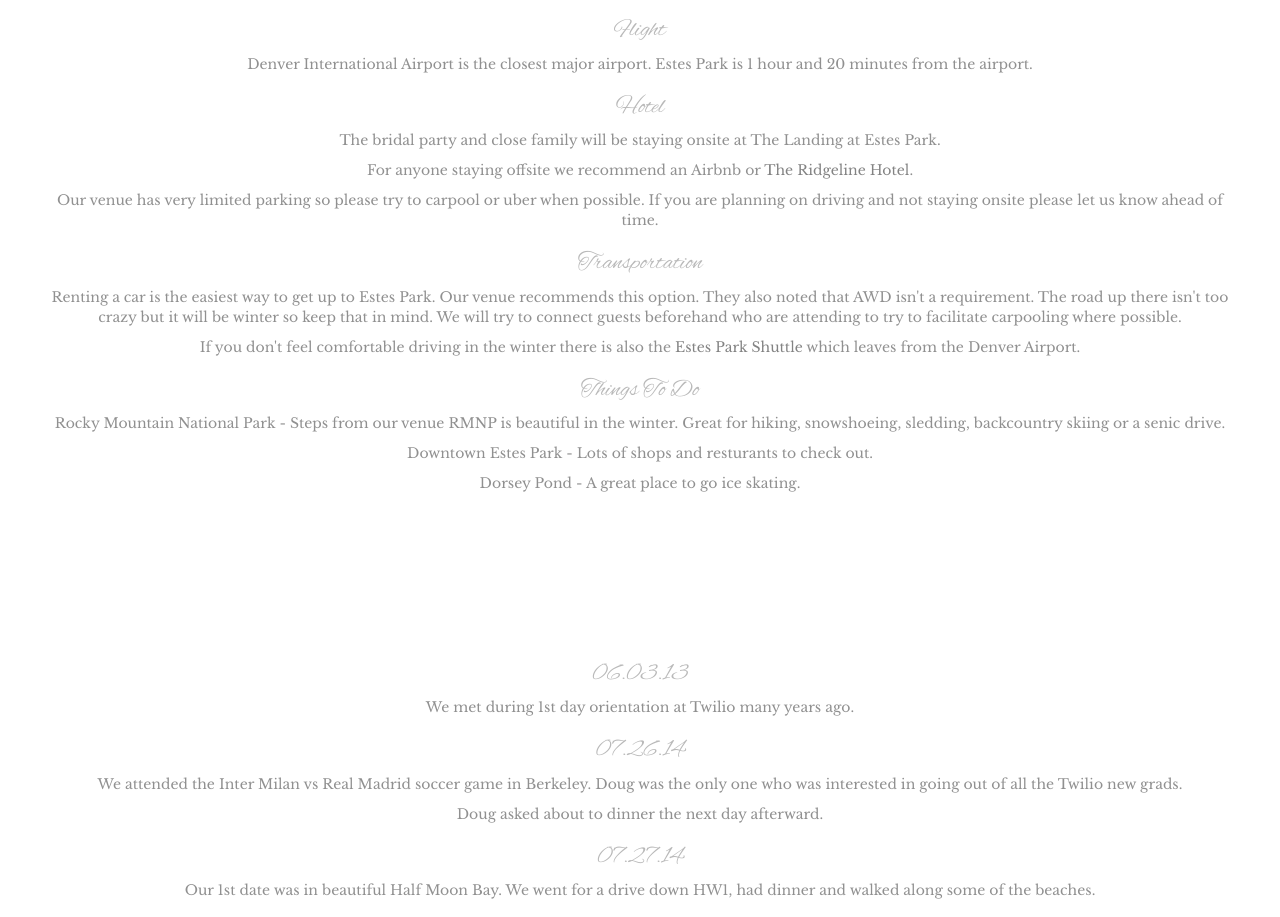
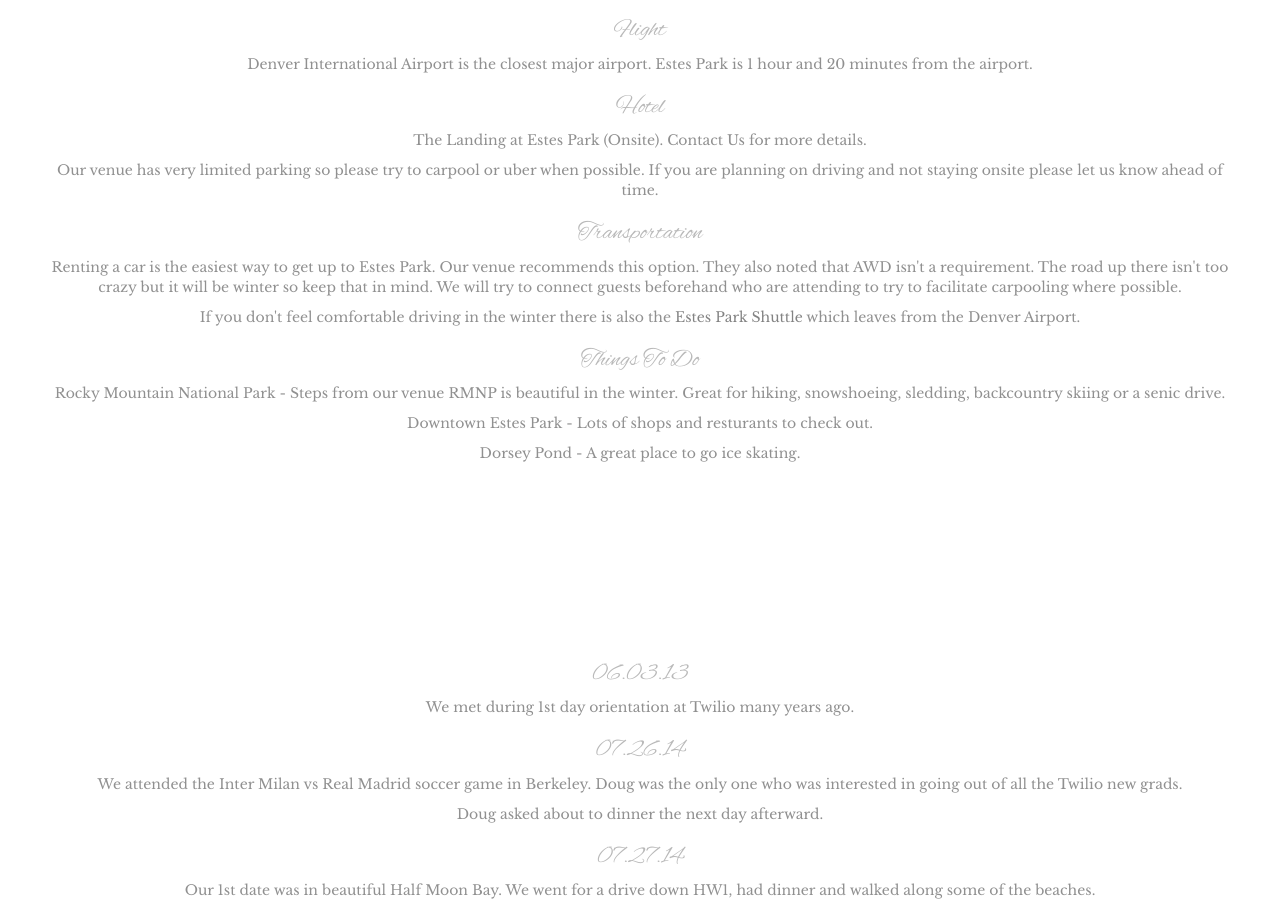
Before and after one commit to rlgeb/rlgeb.github.io, a plain HTML site: page wedding.html in a window 1280 px wide. Shown: the part 1889-2806 px from the top of the page. Drawn offline with nearby package versions, Linux system fonts and the light colour scheme.

Commit message:
Update hotel info

```diff
--- a/wedding.html
+++ b/wedding.html
@@ -89,10 +89,7 @@
 				</p>
 				<h3>Hotel</h3>
 				<p>
-					The bridal party and close family will be staying onsite at The Landing at Estes Park.
-				</p>
-				<p>
-					For anyone staying offsite we recommend an Airbnb or <a href="https://ridgelinehotel.com/" target="_blank">The Ridgeline Hotel</a>.
+					The Landing at Estes Park (Onsite). Contact Us for more details.
 				</p>
 				<p>
 					Our venue has very limited parking so please try to carpool or uber when possible. If you are planning on driving and not staying onsite please let us know ahead of time.
```
